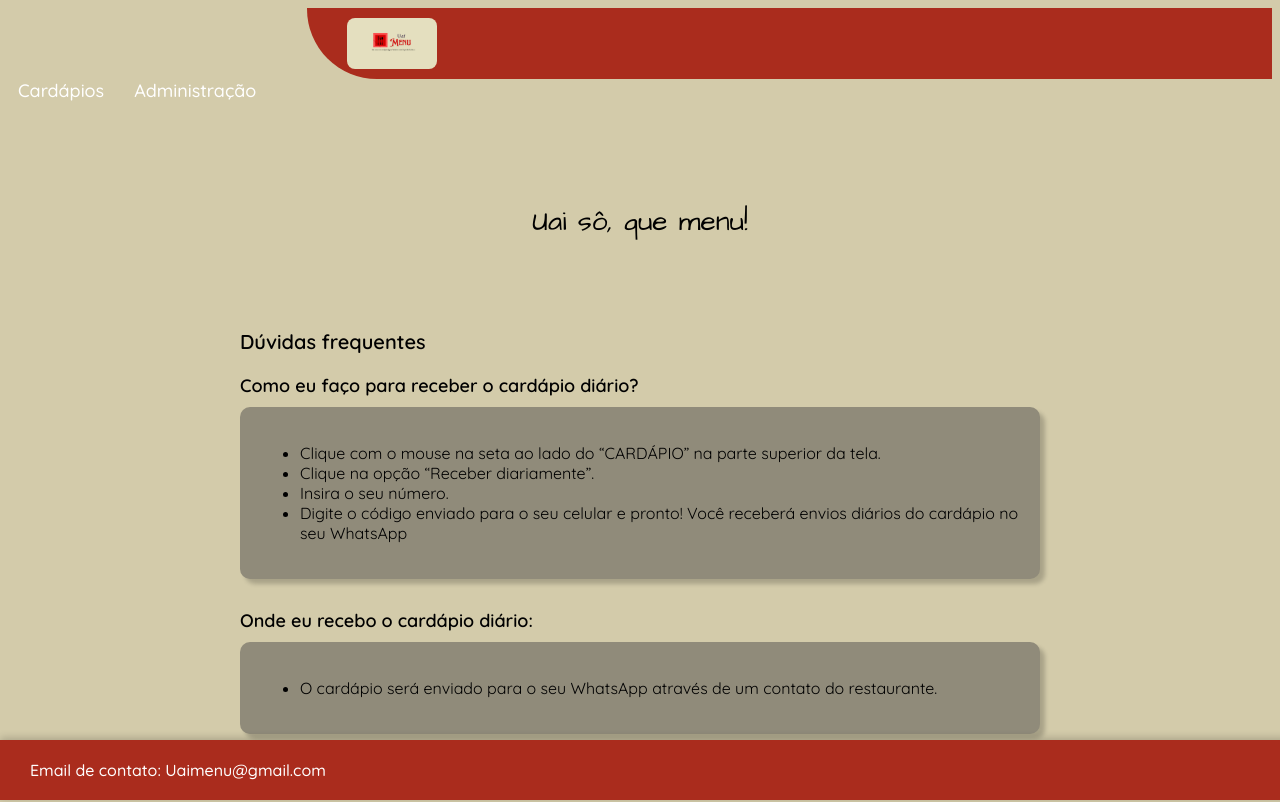
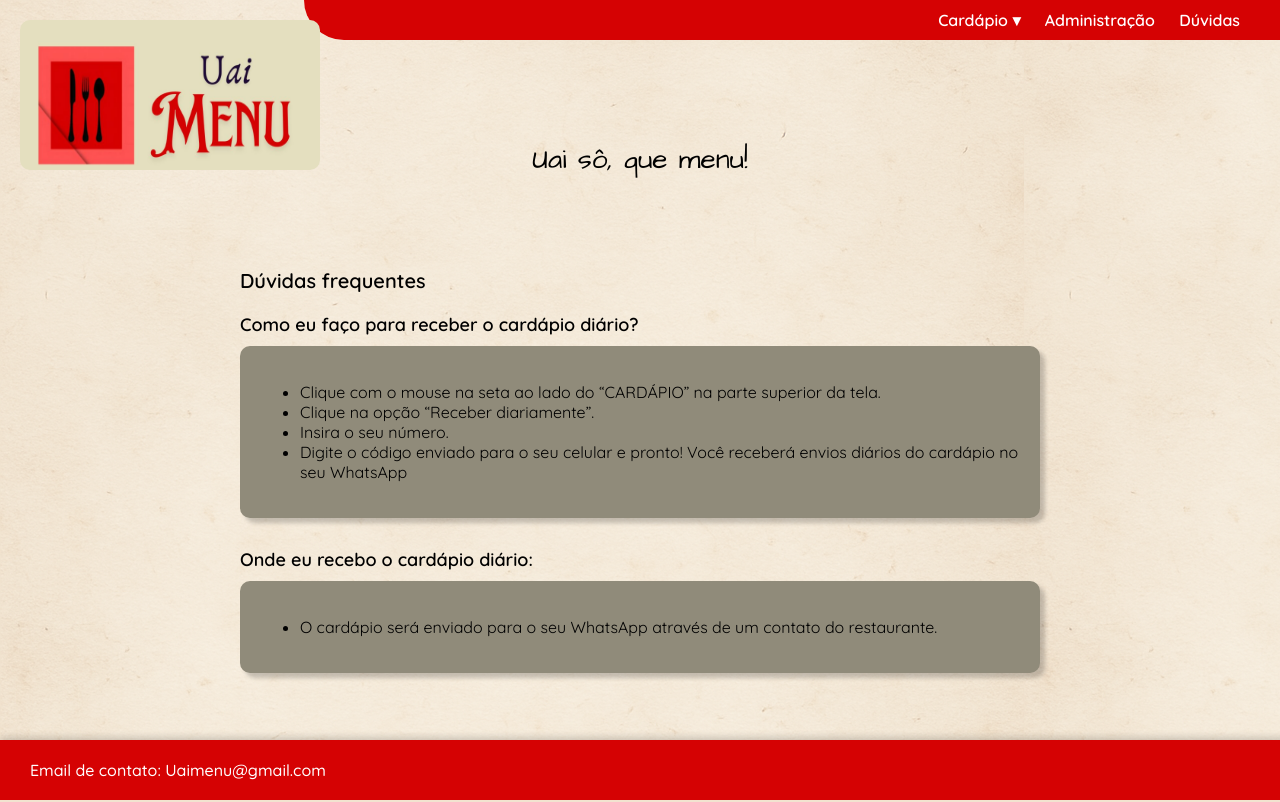
Before and after one commit to dudabas/projetec, a PHP site: page /duvidas.html in a window 1280 px wide. Run offline with PHP 8.4, Linux system fonts and the light colour scheme.

Commit message:
Mudanças basicas
git push

git push

```diff
--- a/duvidas.css
+++ b/duvidas.css
@@ -1,10 +1,26 @@
 body {
     background-color: #d3cbaa;
     font-family: 'Quicksand', sans-serif;
+    margin: 0%;
+    background: url('papel_opaco.png') repeat;
   }
 
+  .icon-wrapper {
+    position: absolute;
+    top: 20px;
+    left: 20px;
+  }
+
+  .logo {
+    width: 300px;
+    height: 150px;
+    border-radius: 10px;
+    background: #d33;
+  }
+
+
   .top-bar {
-    background-color: #aa2c1d;
+    background-color: #d50203;
     color: white;
     padding: 10px 40px;
     display: flex;
@@ -12,37 +28,24 @@ body {
     width: 70%;
     margin-left: auto;
     border-bottom-left-radius: 70px;
-    top:0;
-    left:0;
 
   }
 
 
 
-  .logo-img {
-    width: 90px;
-    height: auto;
-    border-radius: 8px;
-    margin-right: 10px;
+
+  .menu a {
+    margin-left: 20px;
+    color: white;
+    text-decoration: none;
+    font-weight: 600;
+    font-size: 16px;
   }
 
-  .menu-bar {
-    display: flex;
-    gap: 20px;
-    font-size: 18px;
+  .menu a:hover {
+    text-decoration: underline;
   }
 
-  .menu-bar a {
-    color: white;
-    text-decoration: none;
-    font-weight: 500;
-    padding: 10;
-    margin-left: 10px;
-  }
-
-  .menu-bar a:hover {
-    text-decoration: underline;
-  }
 
   h1 {
     font-family: 'Architects Daughter', cursive;
@@ -86,7 +89,7 @@ footer {
   bottom: 0;
   left: 0;
   width: 100%;
-  background-color: #aa2c1d;
+  background-color: #d50203;
   color: white;
   text-align: left;
   padding: 20px 30px;
--- a/duvidas.html
+++ b/duvidas.html
@@ -4,21 +4,23 @@
   <meta charset="UTF-8">
   <title>Uai Menu - Dúvidas</title>
   <link href="https://fonts.googleapis.com/css2?family=Quicksand:wght@400;500;600&family=Architects+Daughter&display=swap" rel="stylesheet">
-  <link rel="stylesheet" href="estilo.css"> <!-- seu CSS já existente -->
   <link rel="stylesheet" href="duvidas.css"> <!-- novo CSS exclusivo desta página -->
 </head>
 <body>
 
-  <!-- Barra superior -->
-  <div class="top-bar">
-      <img src="Logo.jpg" alt="Logo Uai Menu" class="logo-img">
+   <header class="top-bar">
+    <div class="logo-text">
     </div>
-    <div class="menu-bar">
-      <a href="cardapio.html">Cardápios</a>
+    <nav class="menu">
+      <a href="cardapio.html">Cardápio ▾</a>
       <a href="administração.html">Administração</a>
+      <a href="duvidas.html">Dúvidas</a>
+    </nav>
+     <div class="icon-wrapper">
+    <img src="image.png" alt="Logo" class="logo" />
+  </div>
+  </header>
 
-    </div>
-  </div>
 
   <!-- Título -->
   <h1>Uai sô, que menu!</h1>
```
Also changed, not shown: index.html (+7 -4 lines), styles.css (+19 -4 lines), image.png (added), papel_opaco.png (added).
